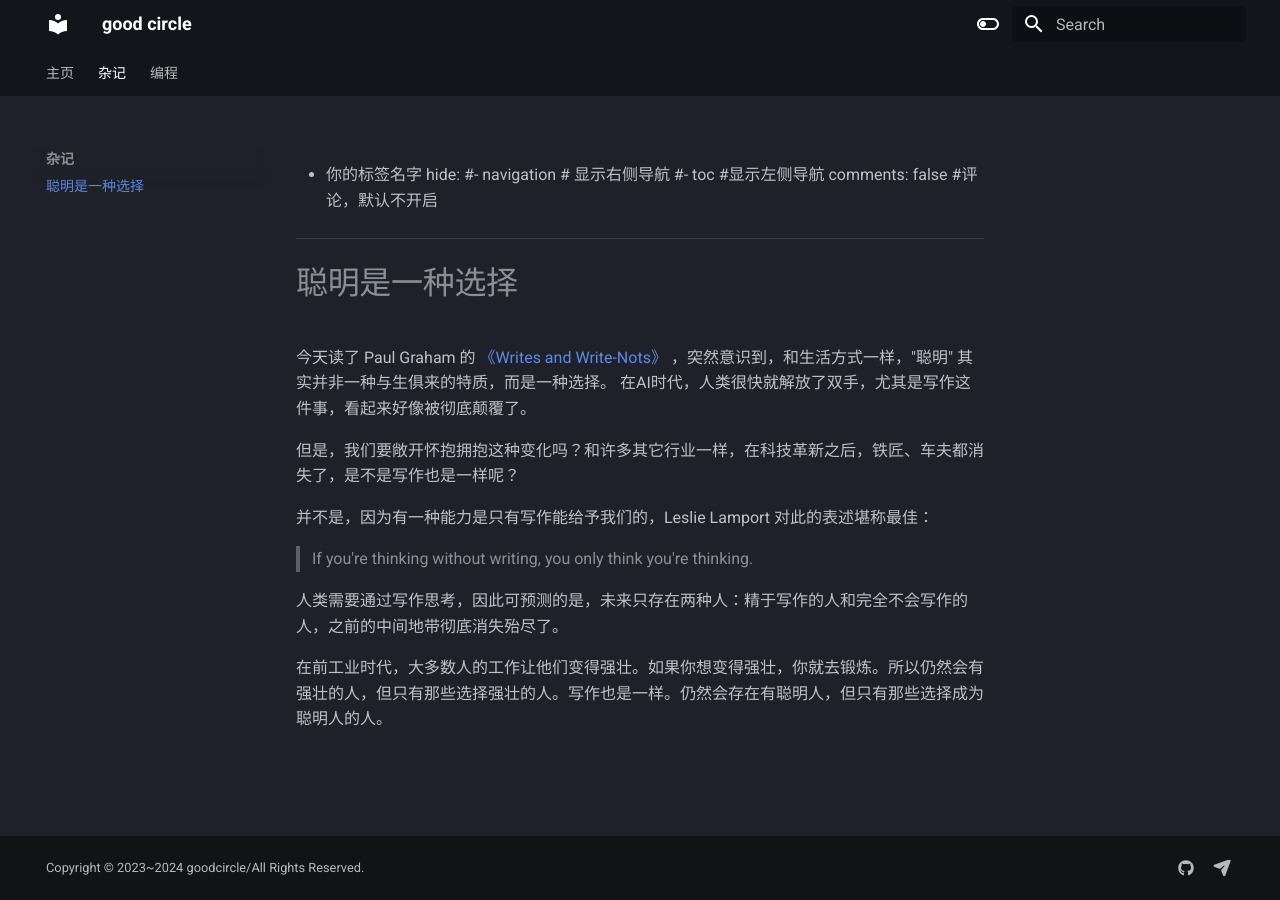
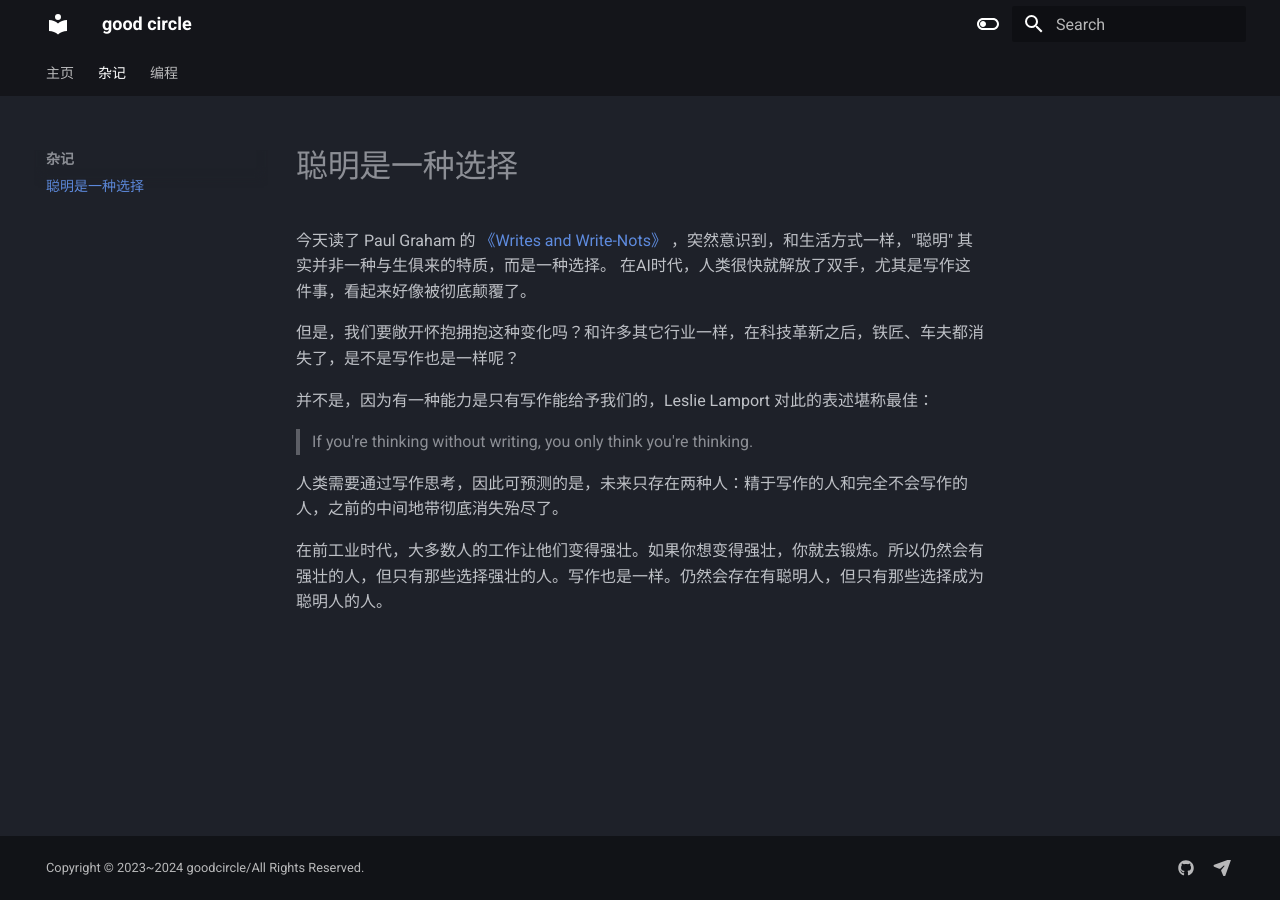
Before and after one commit to goodCircle/goodCircle.github.io, an MkDocs documentation site: the page built from docs/blog/smart_is_a_choice.md, in a window 1280 px wide. Built offline with MkDocs 1.6.1 and Material for MkDocs 9.7.7, drawn with Linux system fonts in a browser that asks for light colours.

Commit message:
remove tags

```diff
--- a/docs/blog/smart_is_a_choice.md
+++ b/docs/blog/smart_is_a_choice.md
@@ -1,13 +1,3 @@
----
-title: #文章标题
-tags:
-- 你的标签名字
-  hide:
-  #- navigation # 显示右侧导航
-  #- toc #显示左侧导航
-  comments: false  #评论，默认不开启
----
-
 # 聪明是一种选择
 
 今天读了 Paul Graham
--- a/mkdocs.yml
+++ b/mkdocs.yml
@@ -45,8 +45,6 @@ plugins:
   #  - glightbox
   - search
   - offline
-  - tags:
-      tags_file: tags.md  #分类标签
 
 
 extra:
```
Also changed, not shown: docs/tags.md (deleted).
